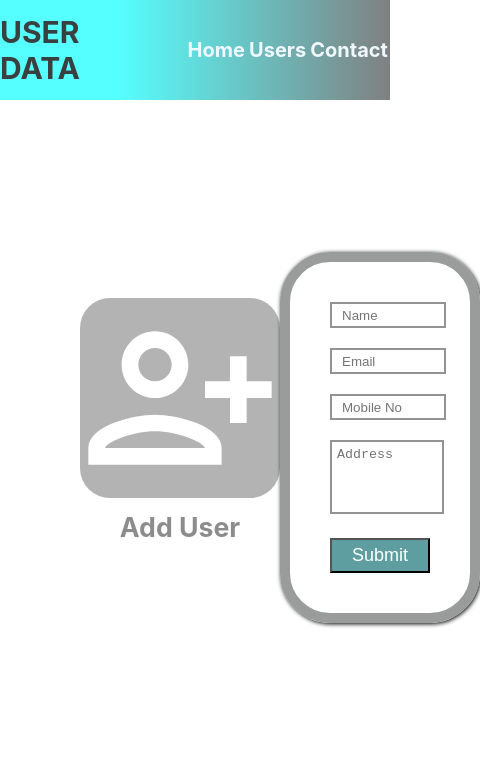
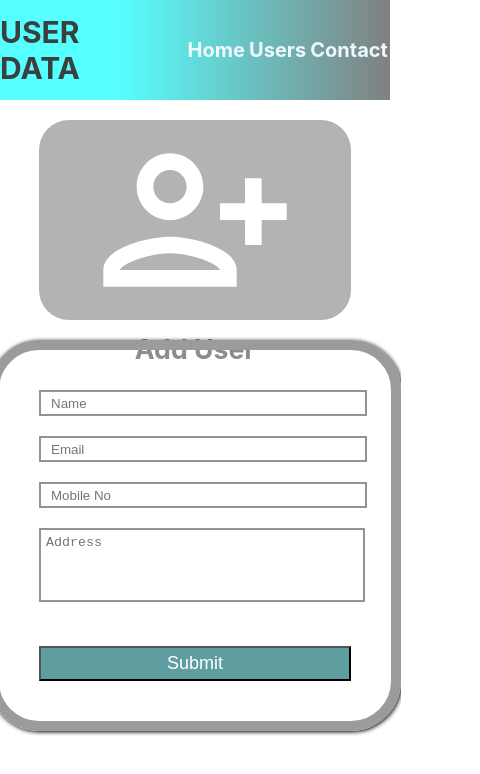
Before and after one commit to abishek378/CRUD-APP, a React (Create React App) app: page /#/home in a window 390 px wide. Shown: the top 774 px of the page, 480 px wide, since content can reach past the window. Built offline with nearby package versions, Linux system fonts and the light colour scheme; no server answers.

Commit message:
added media query

```diff
--- a/package.json
+++ b/package.json
@@ -1,5 +1,5 @@
 {
-  "homepage": "https://github.com/abishek378/CRUD-APP",
+  "homepage": "https://abishek378.github.io/CRUD-APP",
   "name": "crud-dummy",
   "version": "0.1.0",
   "private": true,
@@ -20,7 +20,7 @@
   },
   "scripts": {
     "start": "react-scripts start",
-    "predeploy": "npm run build",
+    "predeploy":"npm run build",
     "deploy": "gh-pages -d build",
     "build": "react-scripts build",
     "test": "react-scripts test",
@@ -36,7 +36,6 @@
     "production": [
       ">0.2%",
       "not dead",
-
       "not op_mini all"
     ],
     "development": [
--- a/src/components/Navbar.css
+++ b/src/components/Navbar.css
@@ -39,7 +39,6 @@ ul > a:hover{
 }
 
 
-
 @media screen and (max-width: 768px) {
   nav {
     height: 100px;
--- a/src/index.css
+++ b/src/index.css
@@ -5,8 +5,7 @@ body {
     sans-serif;
   -webkit-font-smoothing: antialiased;
   -moz-osx-font-smoothing: grayscale;
-/* background-color: rgba(0, 0, 0, 0.885); */
-
+  /* background-color: rgba(0, 0, 0, 0.885); */
 }
 
 code {
@@ -20,65 +19,80 @@ code {
   height: 80vh;
   justify-content: space-around;
   align-items: center;
-
 }
 
-.home> h1 {
+.home > h1 {
   /* color:rgba(55, 55, 55, 0.759); */
-  color:white;
-  width:300px;
-  height:200px;
+  color: white;
+  width: 300px;
+  height: 200px;
   margin-left: 80px;
   /* background-color: aliceblue; */
-  background-color:rgba(55, 55, 55, 0.377);
+  background-color: rgba(55, 55, 55, 0.377);
   /* border:1px solid black; */
   text-align: center;
-  bottom:40px;
+  bottom: 40px;
   position: relative;
   border-radius: 30px;
 }
 
-
-.home_form{
-  width:500px;
-  border:10px solid ;
+.home_form {
+  width: 500px;
+  border: 10px solid;
   border-radius: 50px;
   box-shadow: 1px 1px 4px 0px black;
   padding: 40px;
-  color:rgb(154, 156, 156);
+  color: rgb(154, 156, 156);
   margin-right: 150px;
 }
 
-.home_form > input{
-  border:2px solid rgb(147, 147, 147);
+.home_form > input {
+  border: 2px solid rgb(147, 147, 147);
   padding-left: 10px;
   outline: none;
-  width:100%;
-  height:20px;
-
+  width: 100%;
+  height: 20px;
 }
 
-.home_form > textarea{
-  border:2px solid rgb(147, 147, 147);
-
-  width:100%;
-  height:60px;
+.home_form > textarea {
+  border: 2px solid rgb(147, 147, 147);
+  width: 100%;
+  height: 60px;
 }
 
-
-.home_form > button{
-
-  padding:5px;
-  width:100px;
-  color:white;
+.home_form > button {
+  padding: 5px;
+  width: 100px;
+  color: white;
   background-color: cadetblue;
   font-size: large;
-
 }
 
+.home_form > textarea {
+  resize: none;
+  padding: 5px;
+}
+@media screen and (max-width: 768px) {
+  .home {
+    flex-direction: column;
+    height: auto;
+    align-items: center;
+  }
 
-.home_form >textarea {
-   resize: none;
-   padding: 5px;
+  .home > h1 {
+    width: 80%;
+    margin: 20px;
+    bottom: initial;
+    position: static;
+  }
 
+  .home_form {
+    width: 80%;
+    margin-right: 0;
   }
+
+  .home_form > button {
+    width: 100%;
+    margin-top: 20px;
+  }
+}
--- a/src/index.js
+++ b/src/index.js
@@ -14,7 +14,7 @@ import {HashRouter,Routes,Route} from 'react-router-dom'
 
 const root = ReactDOM.createRoot(document.getElementById('root'));
 root.render(
-  <React.StrictMode>
+
     <HashRouter>
     <Navbar />
     <Routes>
@@ -27,11 +27,4 @@ root.render(
       <Route path="*" element={<Nopage />} />
     </Routes>
     </HashRouter>
-
-  </React.StrictMode>
-);
-
-// If you want to start measuring performance in your app, pass a function
-// to log results (for example: reportWebVitals(console.log))
-// or send to an analytics endpoint. Learn more: https://bit.ly/CRA-vitals
-reportWebVitals();
+)
--- a/src/screens/Contact.css
+++ b/src/screens/Contact.css
@@ -58,7 +58,6 @@
     margin: 15px;
 }
 
-
 @media screen and (max-width: 768px) {
   .contact {
     bottom: 0;
--- a/src/screens/Users.css
+++ b/src/screens/Users.css
@@ -36,19 +36,17 @@ td{
 
 
 
-
 @media screen and (max-width: 768px) {
   .users {
     margin: 40px 20px;
   }
 
   .users > table {
-      font-size: 14px;
+    font-size: small;
   }
 
   th {
-      height: 25px;
-      font-size: 12px;
+    height: 20px;
   }
 
   tr {
@@ -56,7 +54,7 @@ td{
   }
 
   td {
-      font-size: 12px;
+    font-size: small;
     padding: 3px;
   }
 }
```
Also changed, not shown: 7 other files (tests, documents, lock files or other folders). Lines whose indentation alone changed are shown as unchanged.
